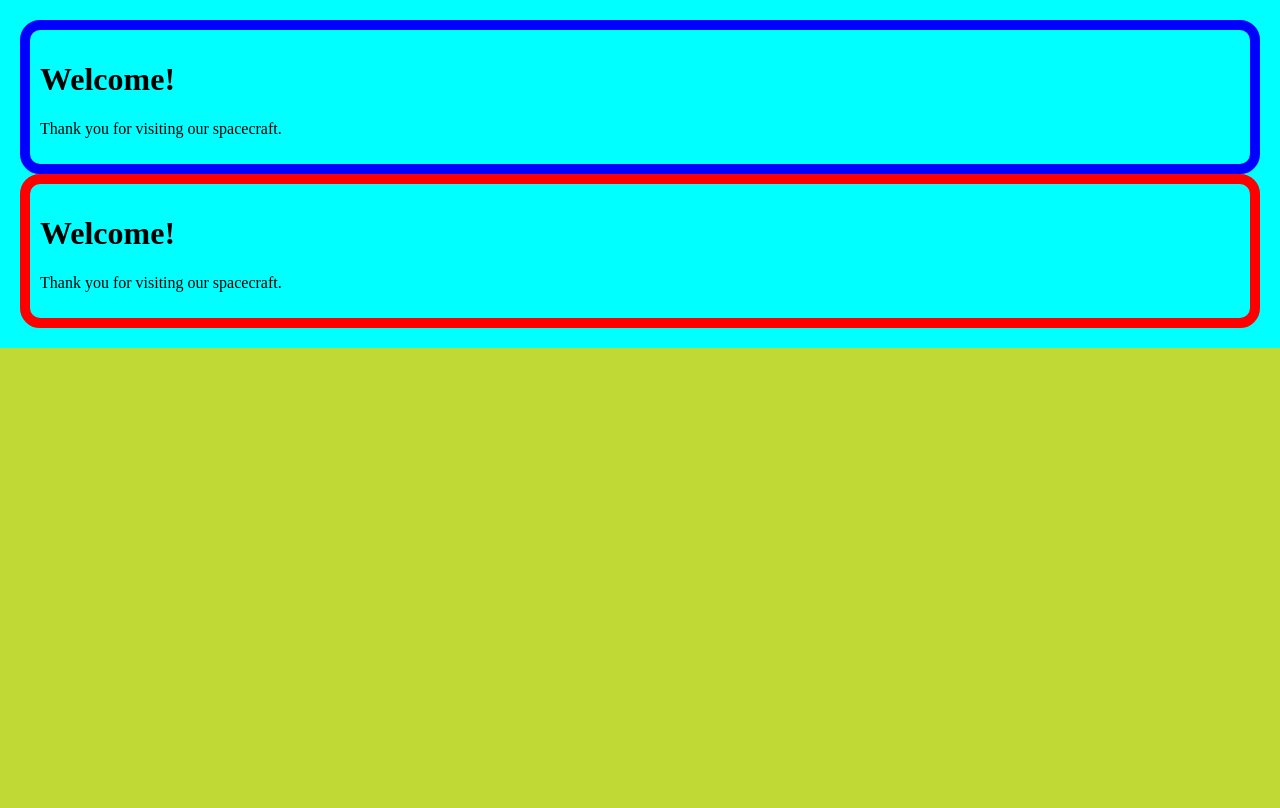
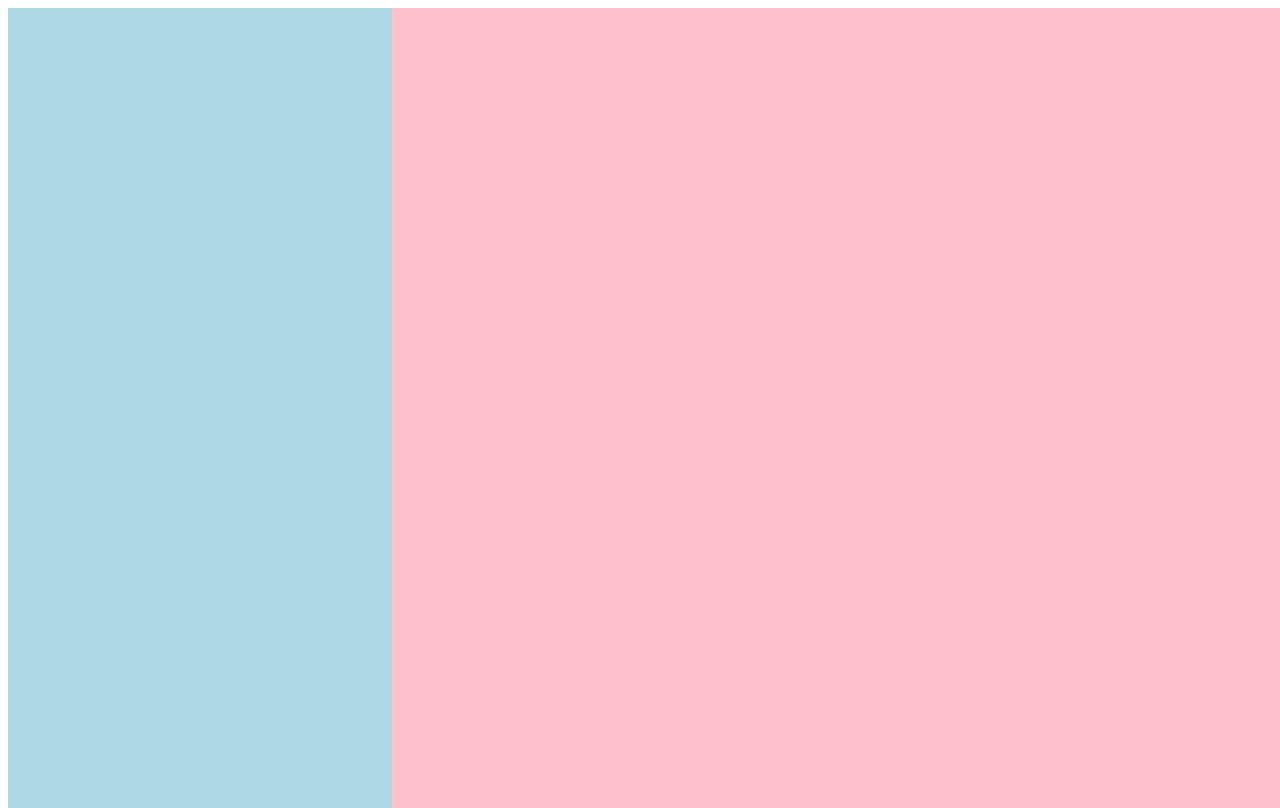
Before and after one commit to SinhaVinit/Main-Concept-React, a React (Create React App) app: page / in a window 1280 px wide. Built offline with nearby package versions, Linux system fonts and the light colour scheme.

Commit message:
Composition vs Inheritance 2 (Containment 2) (SplitPlane)

```diff
--- a/src/components/App.jsx
+++ b/src/components/App.jsx
@@ -1,18 +1,15 @@
-import FancyBorder from "./FancyBorder";
+import SplitPane from "./SplitPane";
 
-function WelcomeDialog() {
-  return (
-    <div className="App">
-      <FancyBorder color="blue">
-        <h1>Welcome!</h1>
-        <p>Thank you for visiting our spacecraft.</p>
-      </FancyBorder>
-      <FancyBorder color="red">
-        <h1>Welcome!</h1>
-        <p>Thank you for visiting our spacecraft.</p>
-      </FancyBorder>
-    </div>
-  );
+function Contacts() {
+  return <div className="Contacts" />;
 }
 
-export default WelcomeDialog;
+function Chat() {
+  return <div className="Chat" />;
+}
+
+function App() {
+  return <SplitPane left={<Contacts />} right={<Chat />} />;
+}
+
+export default App;
--- a/src/components/FancyBorder.css
+++ /dev/null
@@ -1,13 +0,0 @@
-.fancyBorder {
-    padding: 10px 10px;
-    border: 10px solid;
-    border-radius:20px ;
-}
-
-.fancyBorder-blue {
-    border-color: blue;
-}
-
-.fancyBorder-red {
-    border-color: red;
-}
--- a/src/components/FancyBorder.jsx
+++ /dev/null
@@ -1,11 +0,0 @@
-import "./FancyBorder.css";
-
-function FancyBorder(props) {
-  return (
-    <div className={"fancyBorder fancyBorder-" + props.color}>
-      {props.children}
-    </div>
-  );
-}
-
-export default FancyBorder;
--- /dev/null
+++ b/src/components/SplitPane.jsx
@@ -0,0 +1,10 @@
+function SplitPane(props) {
+  return (
+    <div className="SplitPane">
+      <div className="SplitPane-left">{props.left}</div>
+      <div className="SplitPane-right">{props.right}</div>
+    </div>
+  );
+}
+
+export default SplitPane;
--- a/src/index.css
+++ b/src/index.css
@@ -1,4 +1,4 @@
-body {
+/* body {
     margin: 0;
     background-color: rgb(192, 217, 53);
 }
@@ -6,4 +6,43 @@ body {
 .App {
     background-color: aqua;
     padding: 20px;
+} */
+
+html, body, #root {
+    width: 100%;
+    height: 100%;
 }
+
+.rootDiv {
+    width: 100%;
+    height: 100%;
+}
+
+.SplitPane {
+    width: 100%;
+    height: 100%;
+}
+
+.SplitPane-left {
+    float: left;
+    width: 30%;
+    height: 100%;
+}
+
+.SplitPane-right {
+    float: left;
+    width: 70%;
+    height: 100%;
+}
+
+.Contacts {
+    width: 100%;
+    height: 100%;
+    background: lightblue;
+}
+
+.Chat {
+    width: 100%;
+    height: 100%;
+    background: pink;
+}
--- a/src/index.js
+++ b/src/index.js
@@ -1,11 +1,11 @@
 import React from "react";
 import ReactDOM from "react-dom/client";
 import "./index.css";
-import WelcomeDialog from "./components/App";
+import App from "./components/App";
 
 const root = ReactDOM.createRoot(document.getElementById("root"));
 root.render(
-  <div>
-    <WelcomeDialog />
+  <div className="rootDiv">
+    <App />
   </div>
 );
```
